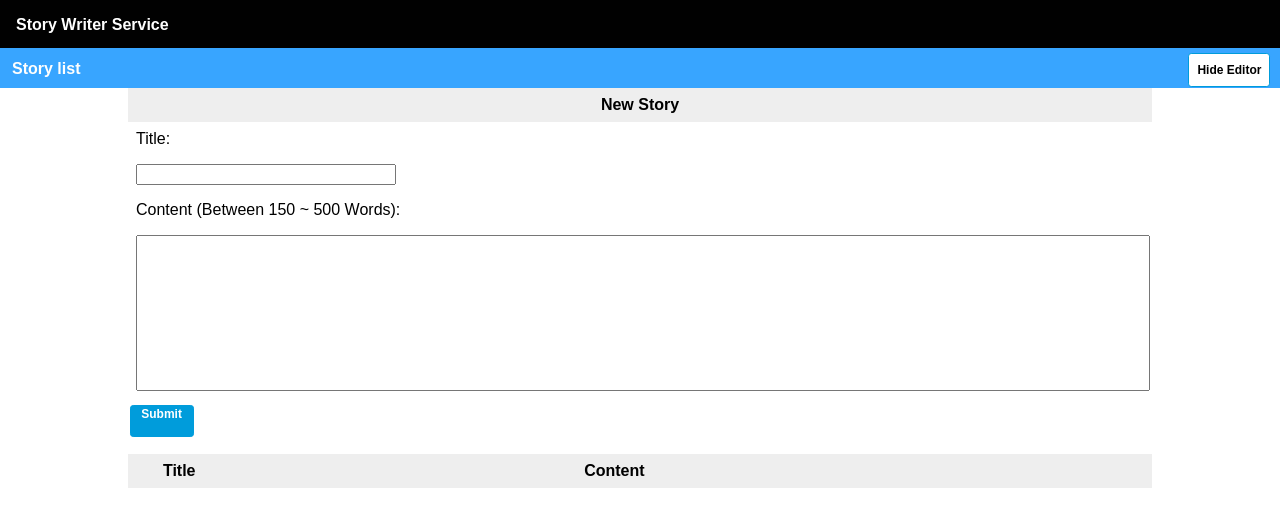
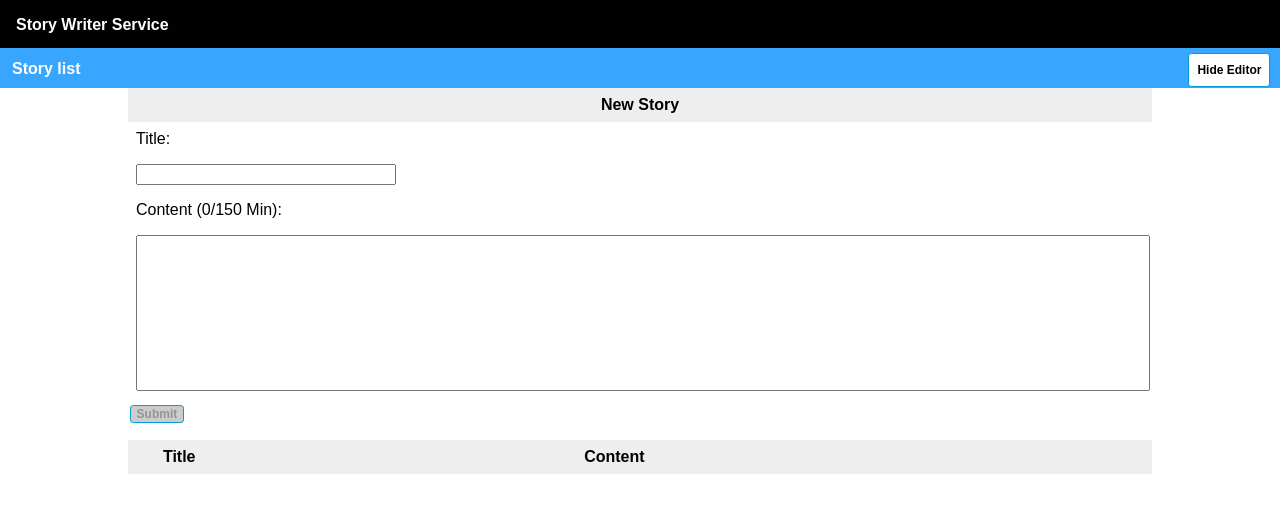
Before and after one commit to lparkermg/story-writer, a React (Create React App) app in the folder src/web-ui/story-ui/: page / in a window 1280 px wide. Both pictures are taken after a click on the button "Show Editor". Shown: the top 526 px of the page. Built offline with nearby package versions, Linux system fonts and the light colour scheme; no server answers.

Commit message:
Finished basic UI.

```diff
--- a/src/web-ui/story-ui/src/App.css
+++ b/src/web-ui/story-ui/src/App.css
@@ -46,6 +46,12 @@ button + button, .btn + button, .btn--primary + button, button + .btn, button +
     background-color: #009cdb;
     color: #fff;
  }
+
+.btn--disabled {
+    display:inline-grid;
+    height:100%;
+    background-color: #CCCCCC;
+}
 
 .btn--danger {
     display:inline-grid;
@@ -122,8 +128,6 @@ th, td {
     border-collapse:collapse;
 }
 
-
-
 .input-title{
     width:25%;
 }
--- a/src/web-ui/story-ui/src/components/storyList.js
+++ b/src/web-ui/story-ui/src/components/storyList.js
@@ -2,6 +2,7 @@ import React from 'react';
 import createReactClass from 'create-react-class';
 import Truncate from 'react-truncate';
 import Api from '../api/api';
+import wordcount from 'wordcount';
 
 const StoryListComponent = createReactClass({
     getInitialState: function(){
@@ -11,7 +12,8 @@ const StoryListComponent = createReactClass({
             showingNewStory: false,
             editorTitle:"",
             editorContent:"",
-            editingId: null
+            editingId: null,
+            currentWordCount: 0
         };
     },
     componentDidMount: function(){
@@ -49,6 +51,7 @@ const StoryListComponent = createReactClass({
                 this._loadStories();
             },err => {
                 //TODO: Show a message
+                console.log(err);
                 alert(err);
 
             });
@@ -85,6 +88,10 @@ const StoryListComponent = createReactClass({
     _showStory: function(storyId){
         this.props.history.push('/' + storyId);
     },
+    _updateWordCount: function(story){
+        console.log('WORDS!!!');
+        this.setState({currentWordCount: wordcount(story)});
+    },
     render: function(){
         const storyLines = this.state.stories.map(s => {
             const line = [this._makeStoryLine(s)];
@@ -113,13 +120,13 @@ const StoryListComponent = createReactClass({
                             <td><input id='content-box' className='input-title' onChange={e => this.setState({editorTitle: e.target.value})} type='text'/></td>
                         </tr>
                         <tr>
-                            <td>Content (Between 150 ~ 500 Words):</td>
+                            <td>Content ({this.state.currentWordCount}/150 Min):</td>
                         </tr>
                         <tr>
-                            <td><textarea className='input-content' onChange={e => this.setState({editorContent: e.target.value})} name='content' rows='10'/></td>
+                            <td><textarea className='input-content' onChange={e => {this.setState({editorContent: e.target.value}); this._updateWordCount(e.target.value)}} name='content' rows='10'/></td>
                         </tr>
                         <tr>
-                            <td className='submit-row'><button className='btn btn--primary submit-button' onClick={this._saveStory} type='button'>Submit</button></td>
+                            <td className='submit-row'><button className={this.state.currentWordCount > 149 ? 'btn btn--primary submit-button' : 'btn btn--disabled'} disabled={this.state.currentWordCount < 150} onClick={this._saveStory} type='button'>Submit</button></td>
                         </tr>
                         <tr>
                             <td />
```
